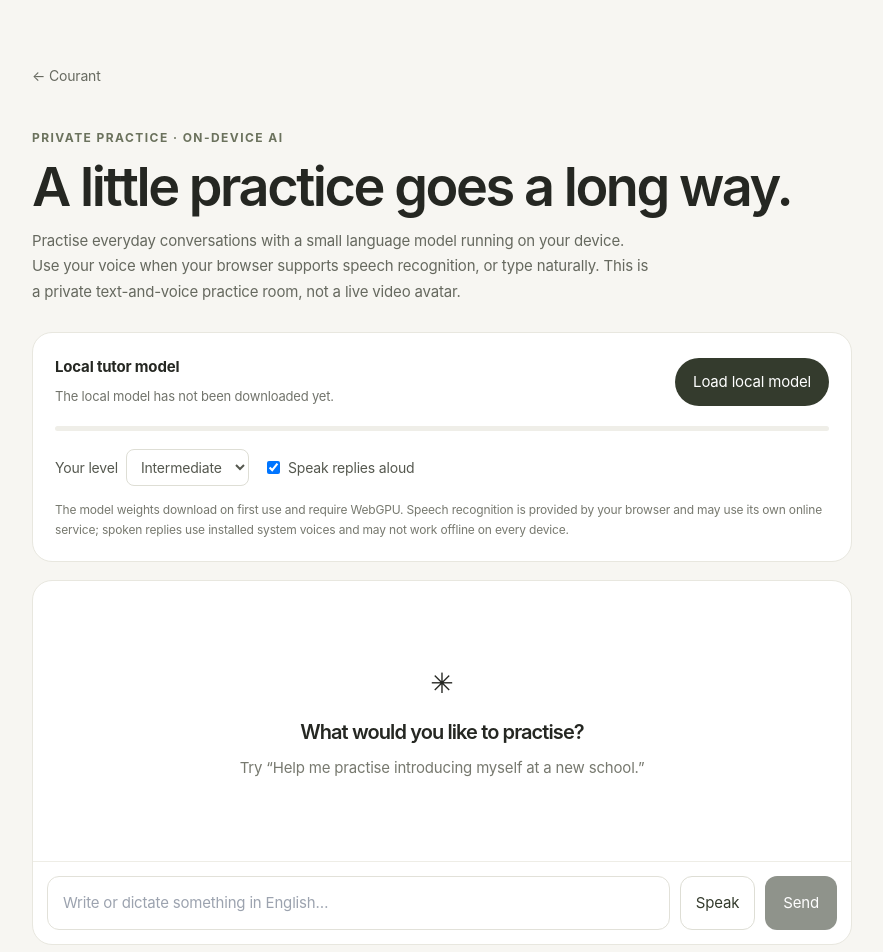
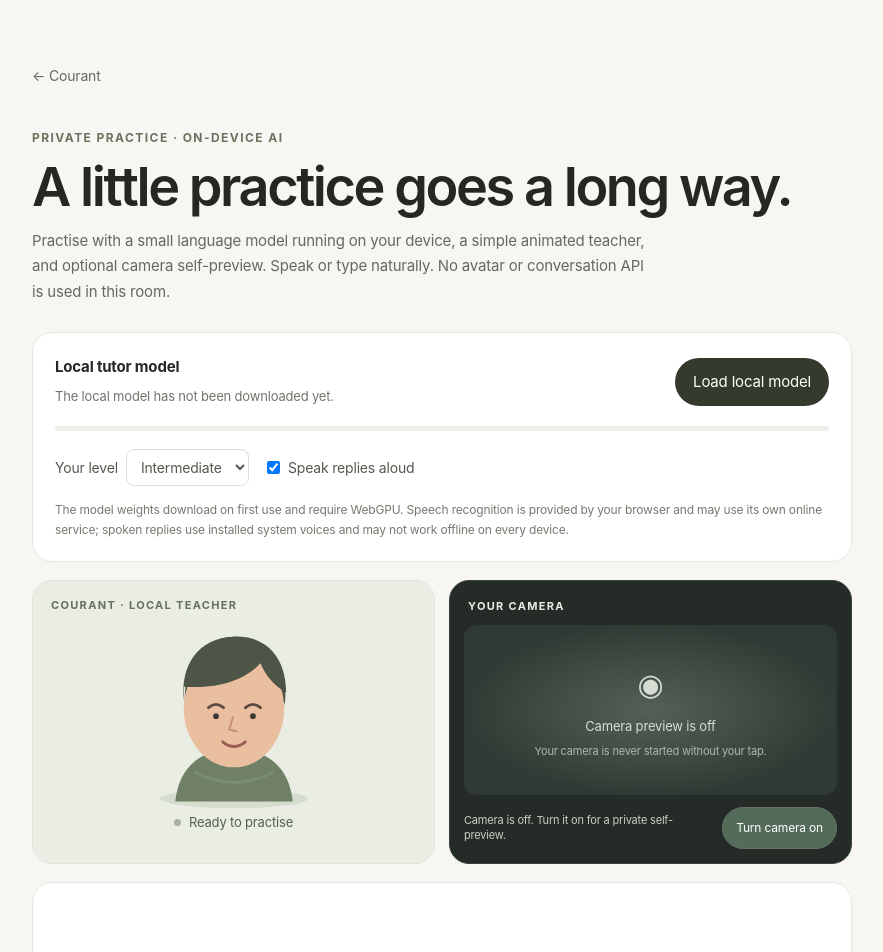
Before and after one commit to manansulya01/Courant, a Next.js app: page /local-tutor in a window 1280 px wide. Shown: the top 952 px of the page, without its empty margins (198-1081 px from the left). Built offline with nearby package versions, Linux system fonts and the light colour scheme.

Commit message:
feat: add animated local teacher and private camera preview

```diff
--- a/app/local-tutor/page.tsx
+++ b/app/local-tutor/page.tsx
@@ -48,13 +48,53 @@ export default function LocalTutorPage() {
   const [status, setStatus] = useState("The local model has not been downloaded yet.");
   const [voiceEnabled, setVoiceEnabled] = useState(true);
   const [level, setLevel] = useState("intermediate");
+  const [speaking, setSpeaking] = useState(false);
+  const [cameraOn, setCameraOn] = useState(false);
+  const [cameraStatus, setCameraStatus] = useState("Camera is off. Turn it on for a private self-preview.");
+  const videoRef = useRef<HTMLVideoElement>(null);
+  const streamRef = useRef<MediaStream | null>(null);
   const engineRef = useRef<LocalEngine | null>(null);
   const recognitionRef = useRef<SpeechRecognitionLike | null>(null);
 
   useEffect(() => () => {
     recognitionRef.current?.stop();
+    streamRef.current?.getTracks().forEach(track => track.stop());
     if ("speechSynthesis" in window) window.speechSynthesis.cancel();
   }, []);
+
+  async function toggleCamera() {
+    if (cameraOn) {
+      streamRef.current?.getTracks().forEach(track => track.stop());
+      streamRef.current = null;
+      if (videoRef.current) videoRef.current.srcObject = null;
+      setCameraOn(false);
+      setCameraStatus("Camera is off.");
+      return;
+    }
+    if (!navigator.mediaDevices?.getUserMedia) {
+      setCameraStatus("Camera preview is not supported in this browser. You can continue with voice or text.");
+      return;
+    }
+    try {
+      const stream = await navigator.mediaDevices.getUserMedia({ video: { facingMode: "user" }, audio: false });
+      streamRef.current = stream;
+      if (videoRef.current) {
+        videoRef.current.srcObject = stream;
+        await videoRef.current.play().catch(() => undefined);
+      }
+      setCameraOn(true);
+      setCameraStatus("Your camera preview stays on this device. The local tutor does not analyse video.");
+      stream.getVideoTracks().forEach(track => {
+        track.onended = () => {
+          setCameraOn(false);
+          setCameraStatus("Camera preview stopped.");
+          streamRef.current = null;
+        };
+      });
+    } catch {
+      setCameraStatus("Camera permission was not granted or the camera is unavailable. Check browser permissions and try again.");
+    }
+  }
 
   async function ensureModel(): Promise<LocalEngine> {
     if (engineRef.current) return engineRef.current;
@@ -146,10 +186,15 @@ export default function LocalTutorPage() {
       if (voiceEnabled && "speechSynthesis" in window) {
         window.speechSynthesis.cancel();
         const utterance = new SpeechSynthesisUtterance(reply);
+        utterance.onstart = () => setSpeaking(true);
+        utterance.onend = () => setSpeaking(false);
+        utterance.onerror = () => setSpeaking(false);
         const englishVoice = window.speechSynthesis.getVoices().find(voice => /^en(-|_)/i.test(voice.lang));
         if (englishVoice) utterance.voice = englishVoice;
         utterance.rate = 0.94;
         window.speechSynthesis.speak(utterance);
+      } else {
+        setSpeaking(false);
       }
       setStatus("Ready — your conversation stays in this page unless you choose to share it.");
     } catch (cause) {
@@ -168,7 +213,7 @@ export default function LocalTutorPage() {
         <header style={{ margin: "40px 0 28px" }}>
           <p style={{ color: "#6b725d", letterSpacing: ".12em", textTransform: "uppercase", fontSize: 12, fontWeight: 700 }}>Private practice · on-device AI</p>
           <h1 style={{ fontSize: "clamp(34px, 6vw, 54px)", letterSpacing: "-.045em", lineHeight: 1.05, fontWeight: 600, margin: "12px 0" }}>A little practice goes a long way.</h1>
-          <p style={{ color: "#66695f", lineHeight: 1.7, maxWidth: 620 }}>Practise everyday conversations with a small language model running on your device. Use your voice when your browser supports speech recognition, or type naturally. This is a private text-and-voice practice room, not a live video avatar.</p>
+          <p style={{ color: "#66695f", lineHeight: 1.7, maxWidth: 620 }}>Practise with a small language model running on your device, a simple animated teacher, and optional camera self-preview. Speak or type naturally. No avatar or conversation API is used in this room.</p>
         </header>
 
         <section style={{ background: "#fff", border: "1px solid #e8e7df", borderRadius: 20, padding: 22, marginBottom: 18 }}>
@@ -193,6 +238,40 @@ export default function LocalTutorPage() {
           <p style={{ fontSize: 12, color: "#77796f", lineHeight: 1.6, margin: "14px 0 0" }}>The model weights download on first use and require WebGPU. Speech recognition is provided by your browser and may use its own online service; spoken replies use installed system voices and may not work offline on every device.</p>
         </section>
 
+        <section aria-label="Local teacher and camera preview" style={{ display: "grid", gridTemplateColumns: "repeat(auto-fit, minmax(min(100%, 280px), 1fr))", gap: 14, marginBottom: 18 }}>
+          <div style={{ background: "#e9ede3", border: "1px solid #dfe4d8", borderRadius: 20, padding: 20, minHeight: 250, display: "flex", flexDirection: "column", alignItems: "center", justifyContent: "center", position: "relative", overflow: "hidden" }}>
+            <span style={{ position: "absolute", top: 16, left: 18, color: "#66715c", fontSize: 11, fontWeight: 700, letterSpacing: ".12em" }}>COURANT · LOCAL TEACHER</span>
+            <svg viewBox="0 0 220 190" role="img" aria-label={speaking ? "Animated teacher speaking" : "Animated teacher ready"} style={{ width: "min(100%, 220px)", height: 180, marginTop: 20 }}>
+              <ellipse cx="110" cy="178" rx="78" ry="10" fill="#d4ddce"/>
+              <path d="M48 181c4-37 27-55 62-55s58 18 62 55" fill="#6f8066"/>
+              <path d="M58 73c0-43 22-66 53-66 35 0 56 26 53 68l-9 37H68z" fill="#4c5546"/>
+              <ellipse cx="110" cy="83" rx="53" ry="62" fill="#e9bfa0"/>
+              <path d="M57 75c-4-39 16-67 53-68 36-1 55 24 55 59-12-7-22-18-27-31-17 18-44 27-81 25z" fill="#4c5546"/>
+              <path d="M83 82q8-7 16 0" fill="none" stroke="#5b493f" strokeWidth="3" strokeLinecap="round"/>
+              <path d="M122 82q8-7 16 0" fill="none" stroke="#5b493f" strokeWidth="3" strokeLinecap="round"/>
+              <circle cx="91" cy="91" r="3" fill="#3c3935"/><circle cx="130" cy="91" r="3" fill="#3c3935"/>
+              <path d="M109 92l-4 13 8 2" fill="none" stroke="#c68e72" strokeWidth="2" strokeLinecap="round"/>
+              {speaking ? <ellipse cx="110" cy="119" rx="10" ry="9" fill="#8f4f4a" stroke="#79413e" strokeWidth="2"/> : <path d="M98 118q12 10 24 0" fill="none" stroke="#9b5c55" strokeWidth="3" strokeLinecap="round"/>}
+              <path d="M68 150q42 22 84 0" fill="none" stroke="#829477" strokeWidth="3" opacity=".65"/>
+            </svg>
+            <div style={{ display: "flex", alignItems: "center", gap: 8, color: "#53614c", fontSize: 13, marginTop: 2 }}>
+              <span aria-hidden="true" style={{ width: 7, height: 7, borderRadius: 99, background: speaking ? "#6c9369" : "#aab19f", boxShadow: speaking ? "0 0 0 4px #d6e2d0" : "none" }} />
+              {speaking ? "Speaking" : loading ? "Thinking" : "Ready to practise"}
+            </div>
+          </div>
+          <div style={{ background: "#252b27", border: "1px solid #39433d", borderRadius: 20, padding: 14, minHeight: 250, display: "flex", flexDirection: "column", justifyContent: "space-between", overflow: "hidden" }}>
+            <div style={{ color: "#e8eee5", fontSize: 11, fontWeight: 700, letterSpacing: ".12em", padding: "3px 4px 10px" }}>YOUR CAMERA</div>
+            <div style={{ position: "relative", flex: 1, minHeight: 170, borderRadius: 13, overflow: "hidden", background: "radial-gradient(ellipse at center, #536158 0%, #303a34 72%)", display: "grid", placeItems: "center" }}>
+              <video ref={videoRef} autoPlay muted playsInline aria-label="Your private camera preview" style={{ width: "100%", height: "100%", position: "absolute", inset: 0, objectFit: "cover", transform: "scaleX(-1)", display: cameraOn ? "block" : "none" }} />
+              {!cameraOn && <div style={{ textAlign: "center", color: "#d6ded3", padding: 18 }}><div aria-hidden="true" style={{ fontSize: 30, marginBottom: 8 }}>◉</div><p style={{ fontSize: 13, margin: 0 }}>Camera preview is off</p><p style={{ fontSize: 11, color: "#aeb9ad", margin: "6px 0 0" }}>Your camera is never started without your tap.</p></div>}
+            </div>
+            <div style={{ display: "flex", alignItems: "center", justifyContent: "space-between", gap: 10, paddingTop: 12 }}>
+              <span role="status" style={{ color: "#c5d0c2", fontSize: 11, lineHeight: 1.4, flex: 1 }}>{cameraStatus}</span>
+              <button type="button" onClick={toggleCamera} style={{ border: "1px solid #657568", borderRadius: 999, padding: "10px 13px", color: "white", background: cameraOn ? "#5a4944" : "#536b58", fontSize: 12, cursor: "pointer", flexShrink: 0 }}>{cameraOn ? "Turn camera off" : "Turn camera on"}</button>
+            </div>
+          </div>
+        </section>
+
         <section style={{ background: "#fff", border: "1px solid #e8e7df", borderRadius: 20, overflow: "hidden" }}>
           <div aria-live="polite" style={{ minHeight: 280, maxHeight: "50vh", overflowY: "auto", padding: 22, display: "flex", flexDirection: "column", gap: 14 }}>
             {lines.length === 0 && <div style={{ margin: "auto", maxWidth: 420, textAlign: "center", padding: "40px 0" }}><div aria-hidden="true" style={{ fontSize: 28, marginBottom: 10 }}>✳</div><h2 style={{ fontSize: 20, fontWeight: 600, margin: "0 0 8px" }}>What would you like to practise?</h2><p style={{ color: "#77796f", lineHeight: 1.6, margin: 0 }}>Try “Help me practise introducing myself at a new school.”</p></div>}
@@ -205,7 +284,7 @@ export default function LocalTutorPage() {
             <button type="submit" disabled={loading || !prompt.trim()} style={{ border: 0, borderRadius: 12, padding: "0 18px", minHeight: 48, background: "#343b2d", color: "white", cursor: "pointer", opacity: loading || !prompt.trim() ? .55 : 1 }}>Send</button>
           </form>
         </section>
-        <p style={{ marginTop: 16, fontSize: 12, color: "#77796f", lineHeight: 1.6 }}>Local inference is experimental and device-dependent. If the model cannot run on your device, use the regular <a href="/talk" style={{ textDecoration: "underline" }}>Courant conversation room</a>.</p>
+        <p style={{ marginTop: 16, fontSize: 12, color: "#77796f", lineHeight: 1.6 }}>Local inference is experimental and device-dependent. The animated teacher is a lightweight visual companion, not a photorealistic avatar; the camera is a private self-preview and is not analysed by the local model. For real-time voice/video AI, use the regular <a href="/talk" style={{ textDecoration: "underline" }}>Courant conversation room</a> when its provider credentials are configured.</p>
       </div>
     </main>
   );
```
